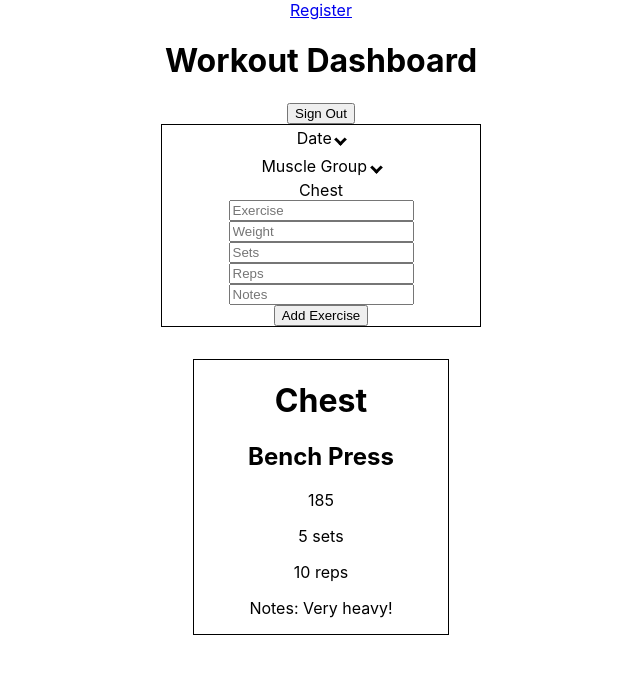
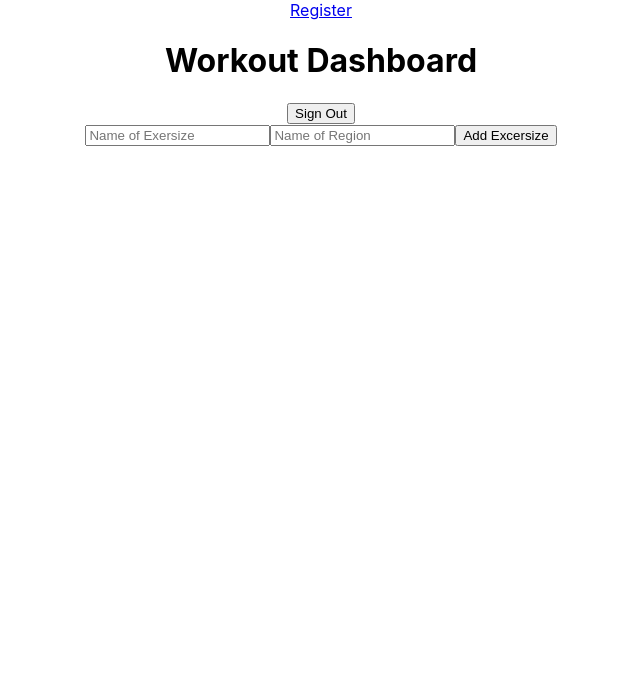
Before and after one commit to weightlifter-lambda/front-end, a React (Create React App) app: page /dashboard in a window 1280 px wide. Shown: the top 674 px of the page, without its empty margins (319-959 px from the left). Built offline with nearby package versions, Linux system fonts and the light colour scheme; sample sign-in values are in the browser's storage.

Commit message:
create ex form

```diff
--- a/src/components/dashboard/Dashboard.js
+++ b/src/components/dashboard/Dashboard.js
@@ -1,7 +1,7 @@
 import React from "react";
 import { connect } from "react-redux";
 import { logout } from "../../state/actions";
-import WorkoutForm from "./WorkoutForm";
+import ExcersizeForm from "./ExerciseForm";
 
 const Dashboard = props => {
   const signOut = () => {
@@ -16,7 +16,7 @@ const Dashboard = props => {
         <h1>Workout Dashboard</h1>
       </header>
       <button onClick={signOut}> Sign Out</button>
-      <WorkoutForm />
+      <ExcersizeForm />
     </div>
   );
 };
--- /dev/null
+++ b/src/components/dashboard/ExerciseForm.js
@@ -0,0 +1,44 @@
+import React, { useState } from "react";
+
+const initialState = {
+  name: "",
+  region: ""
+};
+
+const ExcersizeForm = props => {
+  const [exForm, setExForm] = useState(initialState);
+
+  const handleChanges = e => {
+    setExForm({
+      ...exForm,
+      [e.target.name]: e.target.value
+    });
+  };
+
+  const handleSubmit = e => {
+    e.preventDefault();
+    setExForm(initialState);
+  };
+
+  return (
+    <form onSubmit={handleSubmit}>
+      <input
+        type="text"
+        name="name"
+        id="name"
+        onChange={handleChanges}
+        placeholder="Name of Exersize"
+      />
+      <input
+        type="text"
+        name="region"
+        id="region"
+        onChange={handleChanges}
+        placeholder="Name of Region"
+      />
+      <button> Add Excersize </button>
+    </form>
+  );
+};
+
+export default ExcersizeForm;
```
